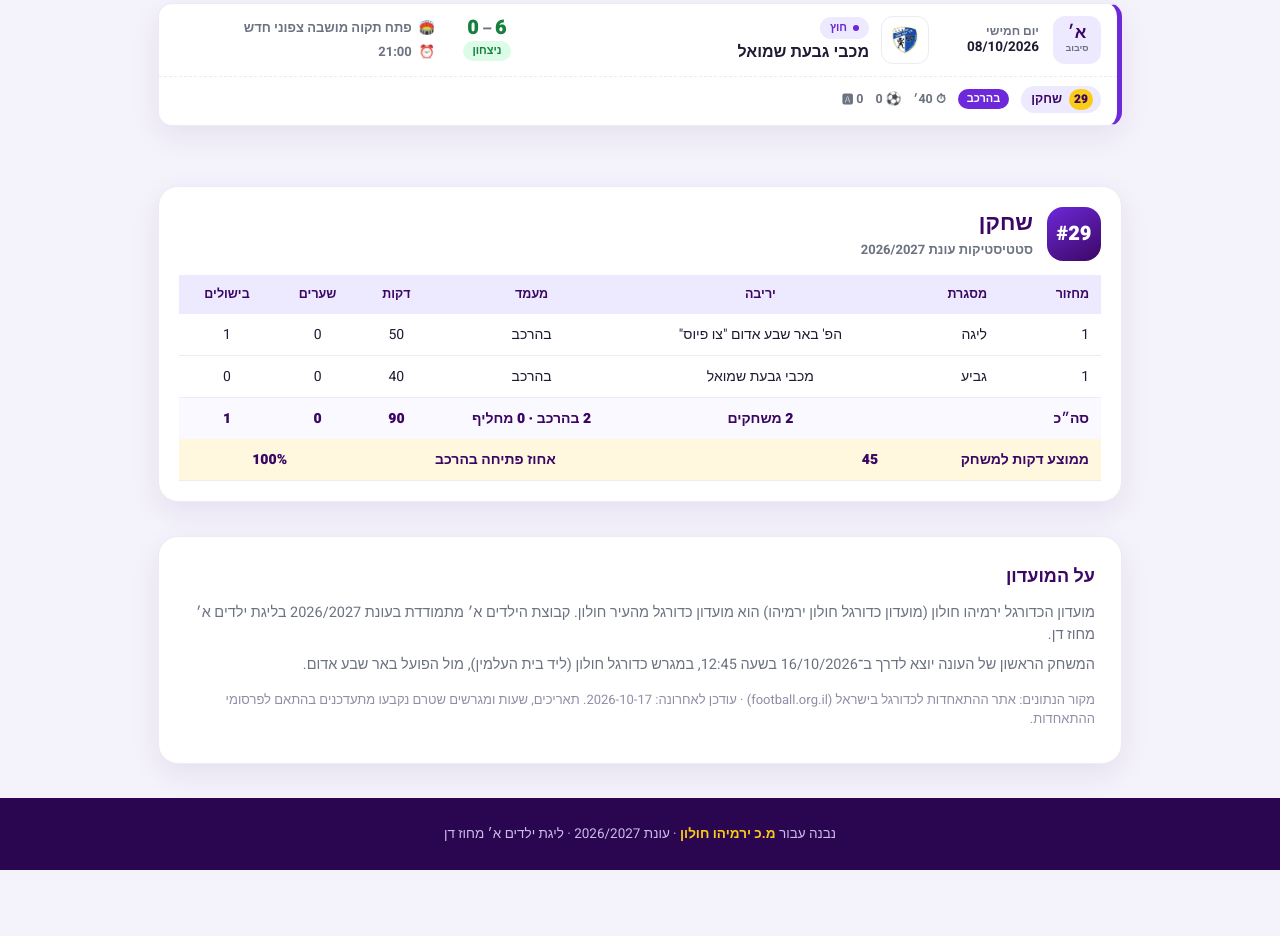
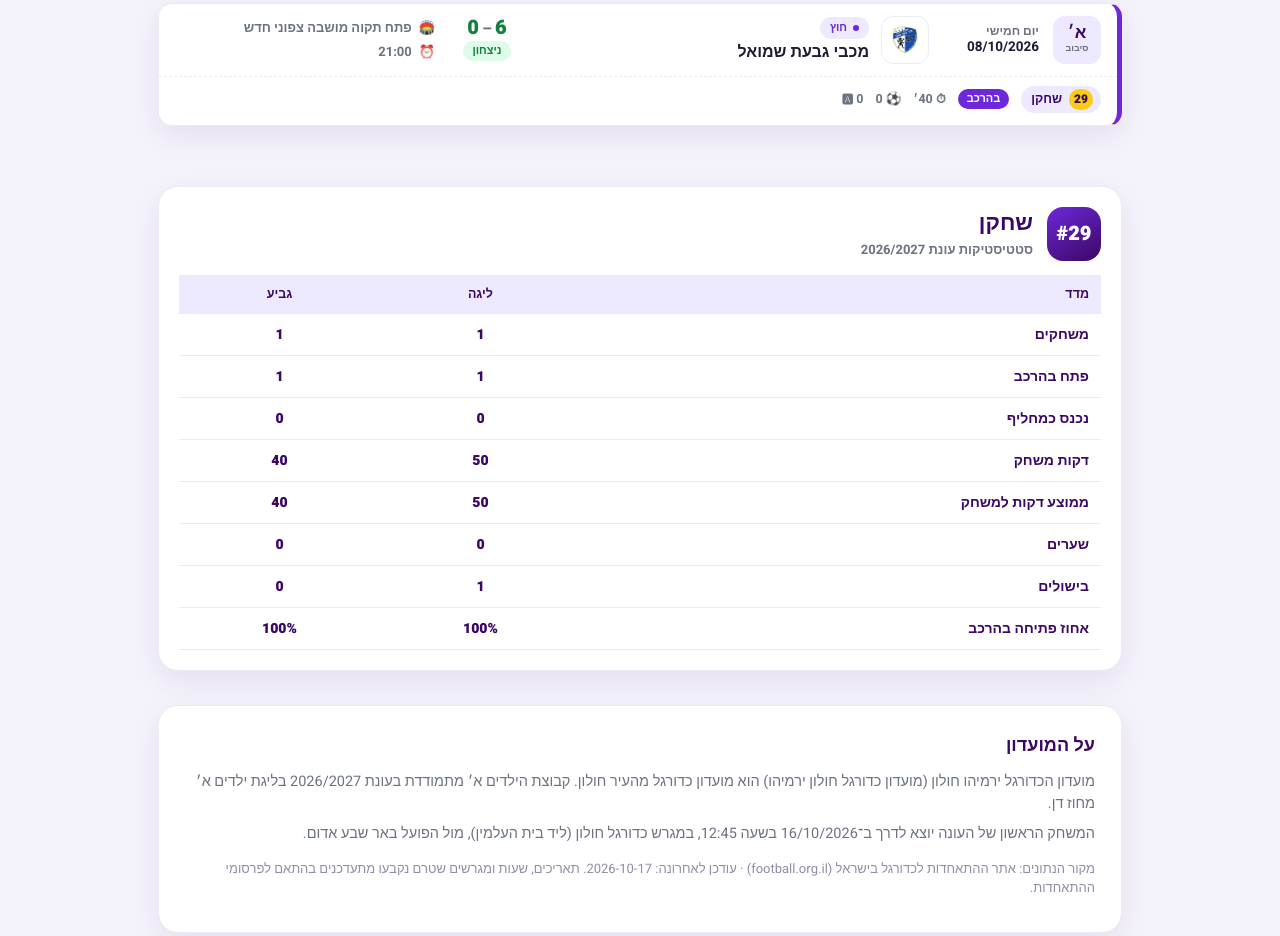
Before and after one commit to arrow0108/U13-Season-2026-2027, a website: page index.html in a window 1280 px wide. Shown: the part 3532-4468 px from the top of the page. Before the commit the page ends 4402 px from the top, so only its background shows below. Drawn offline with Linux system fonts and the light colour scheme.

Commit message:
Player stats: cumulative per-competition table (league / cup) instead of per-game rows

```diff
--- a/index.html
+++ b/index.html
@@ -182,13 +182,14 @@
   .player-head h3{margin:0;font-size:clamp(18px,2.6vw,22px);font-weight:900;color:var(--purple-deep)}
   .player-head .sub{font-size:13px;color:var(--muted);font-weight:600}
   .ptable-wrap{overflow-x:auto}
-  .ptable{width:100%;border-collapse:collapse;font-size:14px;min-width:620px}
+  .ptable{width:100%;border-collapse:collapse;font-size:14px}
   .ptable th,.ptable td{padding:10px 12px;text-align:center;border-bottom:1px solid var(--line)}
   .ptable th{background:var(--purple-soft);color:var(--purple-deep);font-weight:800;font-size:12.5px}
   .ptable tbody tr:hover{background:#faf9ff}
-  .ptable th:first-child,.ptable td:first-child,.ptable th:nth-child(2),.ptable td:nth-child(2){text-align:start}
-  .ptable .tot td{font-weight:900;color:var(--purple-deep);background:#faf9ff;border-bottom:0}
-  .ptable tr.sub td{font-weight:800;color:var(--purple-deep);background:rgba(250,204,21,.14)}
+  .ptable th:first-child,.ptable td:first-child{text-align:start}
+  .ptable td:first-child{font-weight:700;color:var(--purple-deep)}
+  .ptable td:not(:first-child){font-weight:800;color:var(--purple-deep)}
+  @media (max-width:520px){ .ptable{font-size:13px} .ptable th,.ptable td{padding:9px 8px} }
   .empty{margin:0;color:var(--muted);font-weight:600;font-size:14px}
 
   /* upcoming-game extra line */
@@ -346,16 +347,26 @@ function playerLine(m, scope){
     </div>`;
 }
 
+function aggStats(list){
+  const apps = list.length;
+  const starts = list.filter(x=>x.started).length;
+  const min = list.reduce((a,x)=>a+(x.min||0),0);
+  const goals = list.reduce((a,x)=>a+(x.goals||0),0);
+  const assists = list.reduce((a,x)=>a+(x.assists||0),0);
+  return {
+    apps,
+    starts,
+    subs: apps - starts,
+    min,
+    goals,
+    assists,
+    avg: apps ? Math.round(min / apps) : 0,
+    pct: (apps ? Math.round((starts / apps) * 100) : 0) + "%"
+  };
+}
+
 function seasonMarkup(){
   const g = (PLAYER.games||[]);
-  const apps = g.length;
-  const starts = g.filter(x=>x.started).length;
-  const subs = apps - starts;
-  const min = g.reduce((a,x)=>a+(x.min||0),0);
-  const goals = g.reduce((a,x)=>a+(x.goals||0),0);
-  const assists = g.reduce((a,x)=>a+(x.assists||0),0);
-  const avg = apps ? Math.round(min / apps) : 0;
-  const startPct = apps ? Math.round((starts / apps) * 100) : 0;
   const head = `<div class="player-head">
       <div class="player-badge">#${PLAYER.number}</div>
       <div>
@@ -363,22 +374,25 @@ function seasonMarkup(){
         <div class="sub">${PLAYER.position ? PLAYER.position + " · " : ""}סטטיסטיקות עונת 2026/2027</div>
       </div>
     </div>`;
-  if(apps===0){
-    return head + `<p class="empty">אין עדיין נתוני משחק לשחקן. הנתונים יוצגו לאחר שיוזנו דקות משחק, שערים ובישולים לכל מחזור.</p>`;
+  if(g.length===0){
+    return head + `<p class="empty">אין עדיין נתוני משחק לשחקן. הנתונים יוצגו לאחר שיוזנו דקות משחק, שערים ובישולים.</p>`;
   }
-  const rows = g.map(s=>{
-    const scope = s.comp||"league";
-    const src = scope==="cup" ? CUP : FIXTURES;
-    const fx = src.find(m=>m.r===s.r)||{};
-    const comp = scope==="cup" ? "גביע" : "ליגה";
-    return `<tr><td>${s.r}</td><td>${comp}</td><td>${fx.opp||""}</td><td>${s.started?"בהרכב":"מחליף"}</td><td>${s.min||0}</td><td>${s.goals||0}</td><td>${s.assists||0}</td></tr>`;
-  }).join("");
+  const league = aggStats(g.filter(x=>(x.comp||"league")==="league"));
+  const cup = aggStats(g.filter(x=>(x.comp||"league")==="cup"));
+  const rows = [
+    ["משחקים", league.apps, cup.apps],
+    ["פתח בהרכב", league.starts, cup.starts],
+    ["נכנס כמחליף", league.subs, cup.subs],
+    ["דקות משחק", league.min, cup.min],
+    ["ממוצע דקות למשחק", league.avg, cup.avg],
+    ["שערים", league.goals, cup.goals],
+    ["בישולים", league.assists, cup.assists],
+    ["אחוז פתיחה בהרכב", league.pct, cup.pct]
+  ];
+  const body = rows.map(r=>`<tr><td>${r[0]}</td><td>${r[1]}</td><td>${r[2]}</td></tr>`).join("");
   return head + `<div class="ptable-wrap"><table class="ptable">
-      <thead><tr><th>מחזור</th><th>מסגרת</th><th>יריבה</th><th>מעמד</th><th>דקות</th><th>שערים</th><th>בישולים</th></tr></thead>
-      <tbody>${rows}
-        <tr class="tot"><td>סה״כ</td><td></td><td>${apps} משחקים</td><td>${starts} בהרכב · ${subs} מחליף</td><td>${min}</td><td>${goals}</td><td>${assists}</td></tr>
-        <tr class="sub"><td colspan="2">ממוצע דקות למשחק</td><td>${avg}</td><td colspan="2">אחוז פתיחה בהרכב</td><td colspan="2">${startPct}%</td></tr>
-      </tbody>
+      <thead><tr><th>מדד</th><th>ליגה</th><th>גביע</th></tr></thead>
+      <tbody>${body}</tbody>
     </table></div>`;
 }
 
```
Also changed, not shown: README.md.
